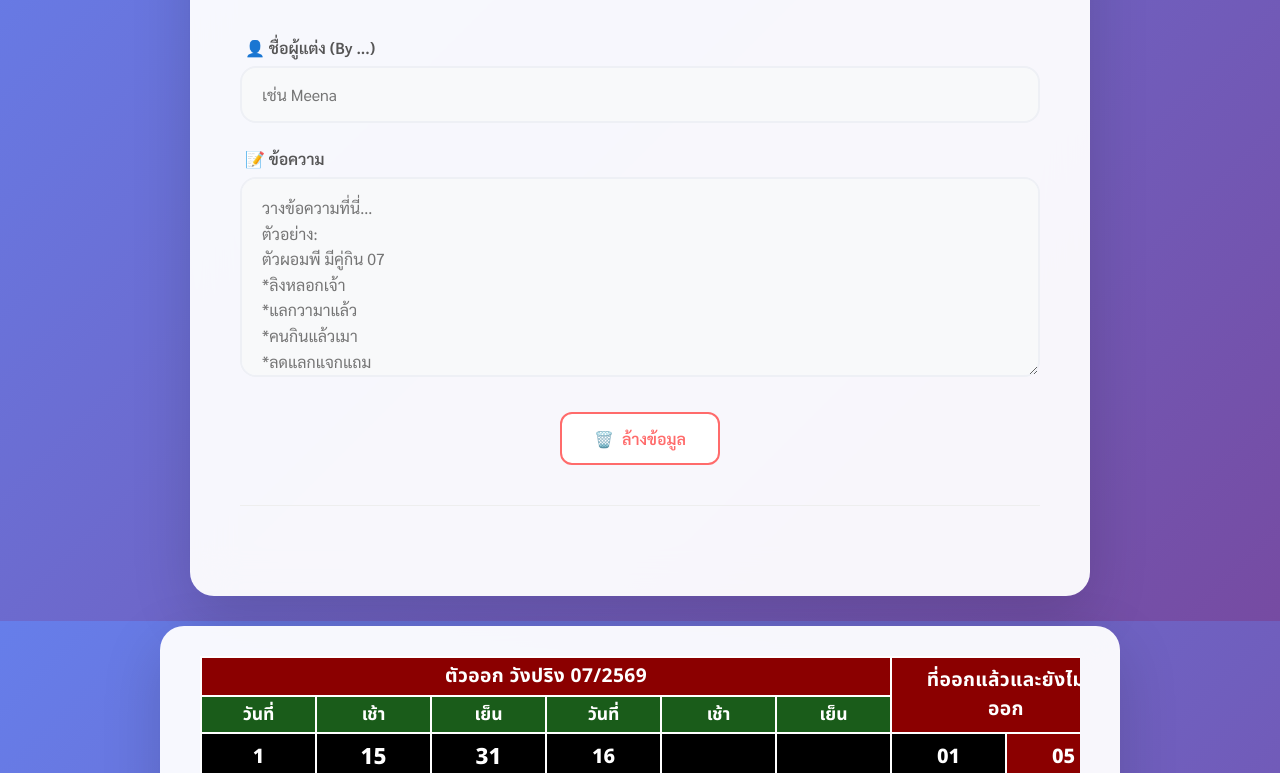
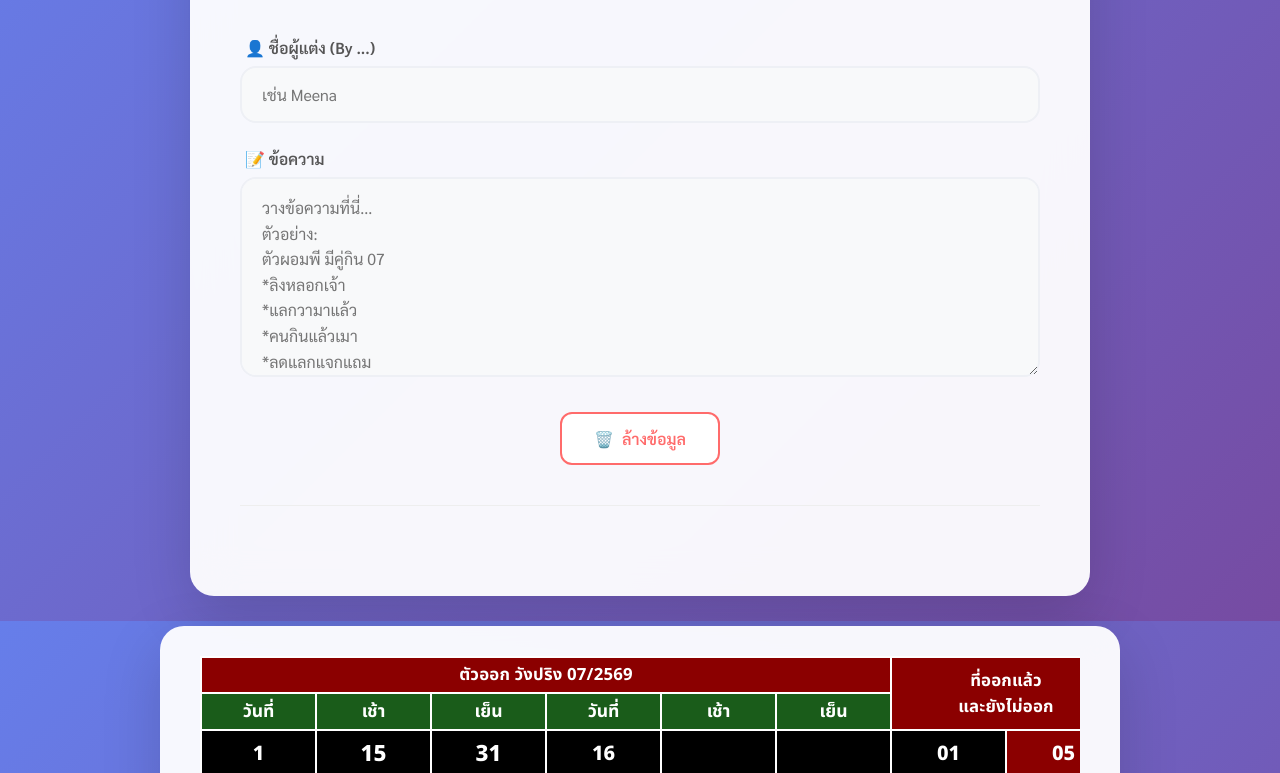
Before and after one commit to DodoKunG/DodoKunG.github.io, a plain HTML site: page index.html in a window 1280 px wide. Shown: the part 179-952 px from the top of the page. Drawn offline with Linux system fonts and the light colour scheme.

Commit message:
Add files via upload

```diff
--- a/index.html
+++ b/index.html
@@ -285,8 +285,8 @@ white-space: nowrap;
 .lottery-table .header-red {
 background-color: #8b0000;
 color: #fff;
-font-size: 1.2rem;
-letter-spacing: 0.02em;
+font-size: 1.05rem;
+letter-spacing: 0.01em;
 white-space: normal;
 }
 
@@ -458,7 +458,7 @@ h1 { font-size: 2rem; }
       <thead>
         <tr>
           <th class="header-red" colspan="6" contenteditable="true" data-id="main-title">ตัวออก วังปริง 07/2569</th>
-          <th class="header-red" colspan="2" rowspan="2">ที่ออกแล้วและยังไม่<br>ออก</th>
+          <th class="header-red" colspan="2" rowspan="2">ที่ออกแล้ว<br>และยังไม่ออก</th>
         </tr>
         <tr>
           <th class="header-green">วันที่</th>
```
